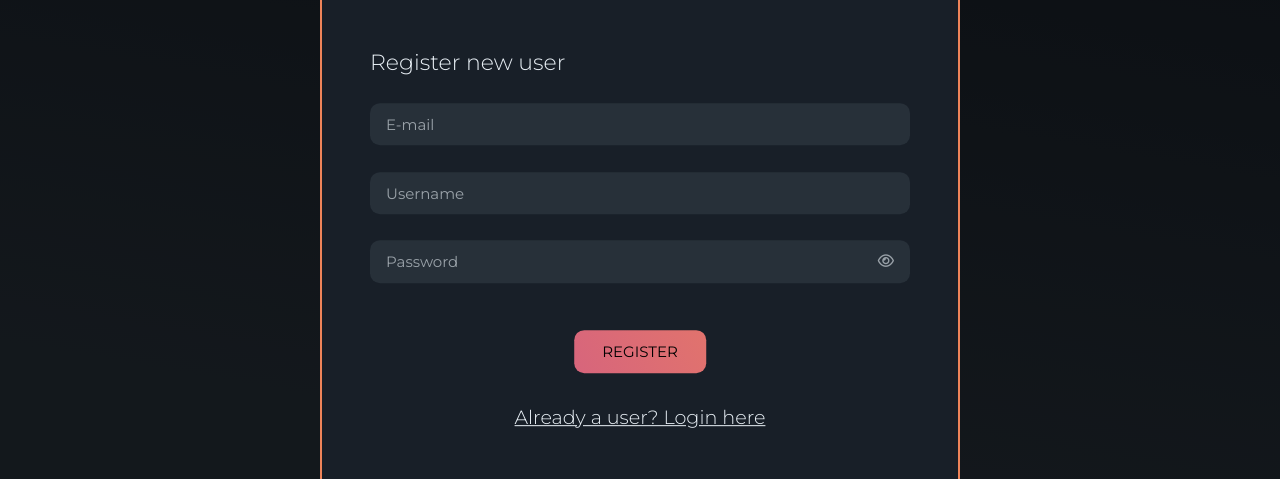
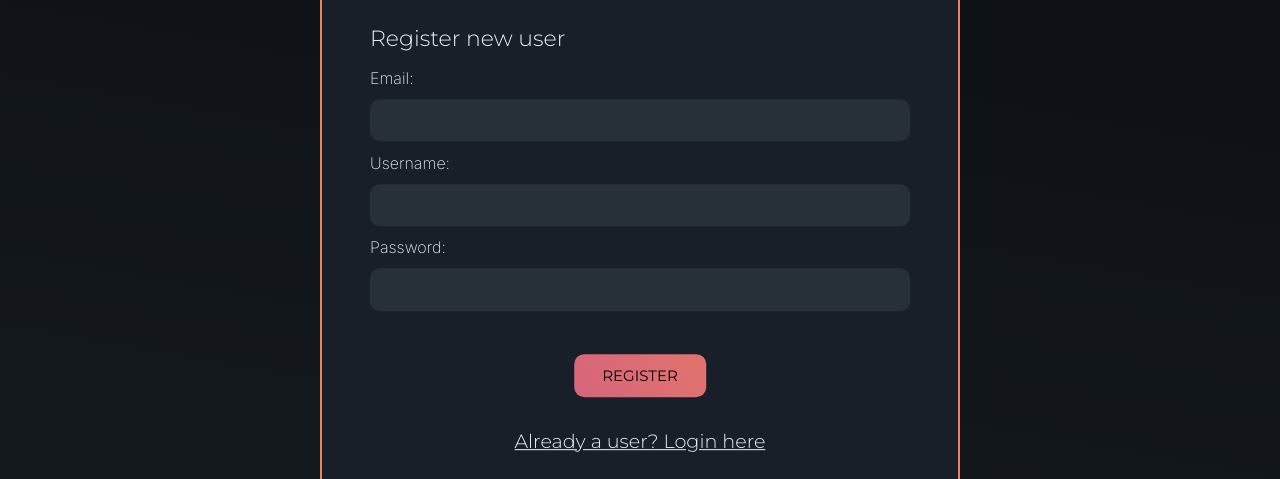
Before and after one commit to oyhub/Semester-Project-2, an Angular app: page / in a window 1280 px wide. Both pictures are taken after a click on the button "REGISTER". Shown: the part 202-681 px from the top of the page. Built offline with nearby package versions, Linux system fonts and the light colour scheme; no server answers; a web font is replaced by a local one.

Commit message:
changes in validationService. added form validation on register

```diff
--- a/src/app/app.constants.ts
+++ b/src/app/app.constants.ts
@@ -16,4 +16,6 @@ export class Constants {
 
   public readonly TOKEN_KEY = 'token';
   public readonly USER_KEY = 'user';
+
+  public readonly INPUT_DELAY = 1200;
 }
--- a/src/app/components/navigation/navigation.component.html
+++ b/src/app/components/navigation/navigation.component.html
@@ -77,35 +77,53 @@
 
 <ng-template #register>
   <h2 class="ws-h3 ws-mb-3">Register new user</h2>
-  <form (ngSubmit)="onRegister()">
-    <ws-input
-      class="ws-mb-1"
-      type="email"
-      label="E-mail"
-      name="email"
-      id="reg-email"
-      #regEmailInput>
-    </ws-input>
-
-    <ws-input
-      class="ws-mb-1"
-      type="text"
-      label="Username"
-      name="username"
-      id="username"
-      #regUsernameInput>
-    </ws-input>
-
-    <ws-input
-      class="ws-mb-1"
-      type="password"
-      label="Password"
-      name="password"
-      id="reg-password"
-      #regPasswordInput>
-    </ws-input>
-
+  <form [formGroup]="regForm" (ngSubmit)="onRegister()">
+    <div>
+      <label for="regEmail">Email:</label>
+      <input class="ws-input__text" type="email" name="regEmail" id="regEmail" formControlName="regEmail">
+      <p *ngIf="regValidationMessage.regEmail" class="ws-input-error-message">{{regValidationMessage.regEmail}}</p>
+    </div>
+    <div>
+      <label for="regUsername">Username:</label>
+      <input class="ws-input__text" type="text" name="regUsername" id="regUsername" formControlName="regUsername">
+      <p *ngIf="regValidationMessage.regUsername" class="ws-input-error-message">{{regValidationMessage.regUsername}}</p>
+    </div>
+    <div>
+      <label for="regPassword">Password:</label>
+      <input class="ws-input__text" type="password" name="regPassword" id="regPassword" formControlName="regPassword">
+      <p *ngIf="regValidationMessage.regPassword" class="ws-input-error-message">{{regValidationMessage.regPassword}}</p>
+    </div>
     <button ws-button class="ws-my-5 ws-center-button-x" type="submit">Register</button>
   </form>
+<!--  <form (ngSubmit)="onRegister()">-->
+<!--    <ws-input-->
+<!--      class="ws-mb-1"-->
+<!--      type="email"-->
+<!--      label="E-mail"-->
+<!--      name="email"-->
+<!--      id="reg-email"-->
+<!--      #regEmailInput>-->
+<!--    </ws-input>-->
+
+<!--    <ws-input-->
+<!--      class="ws-mb-1"-->
+<!--      type="text"-->
+<!--      label="Username"-->
+<!--      name="username"-->
+<!--      id="username"-->
+<!--      #regUsernameInput>-->
+<!--    </ws-input>-->
+
+<!--    <ws-input-->
+<!--      class="ws-mb-1"-->
+<!--      type="password"-->
+<!--      label="Password"-->
+<!--      name="password"-->
+<!--      id="reg-password"-->
+<!--      #regPasswordInput>-->
+<!--    </ws-input>-->
+
+<!--    <button ws-button class="ws-my-5 ws-center-button-x" type="submit">Register</button>-->
+<!--  </form>-->
   <button class="ws-reset-button ws-input-links ws-center-button-x">Already a user? Login here</button>
 </ng-template>
--- a/src/app/components/navigation/navigation.component.ts
+++ b/src/app/components/navigation/navigation.component.ts
@@ -1,6 +1,6 @@
 import {Component, OnDestroy, OnInit, TemplateRef, ViewChild} from '@angular/core';
 import { ScreenWidthDetectionService } from 'src/app/services/screen-width-detection.service';
-import {Subscription} from "rxjs";
+import { Subscription} from "rxjs";
 import {ModalService} from "../../services/modal.service";
 import {InputComponent} from "../inputs/input.component";
 import {Login} from "../../models/login.model";
@@ -8,6 +8,9 @@ import {DataService} from "../../services/data.service";
 import {StorageService} from "../../services/storage.service";
 import {UserService} from "../../services/user.service";
 import {Register} from "../../models/register.model";
+import {FormBuilder, FormGroup, Validators} from "@angular/forms";
+import {ValidationService} from "../../services/validation.service";
+import {Router} from "@angular/router";
 
 @Component({
   selector: 'ws-navigation',
@@ -26,14 +29,18 @@ export class NavigationComponent implements OnInit, OnDestroy {
   private screenSmallSubscription: Subscription;
   private userSubscription: Subscription;
 
+  // Register form variables
+  regForm: FormGroup;
+  regValidationMessage: any;
+
   @ViewChild('login', { static: true }) loginTemplate;
   @ViewChild('logout', { static: true }) logoutTemplate;
   @ViewChild('register', { static: true }) registerTemplate;
   @ViewChild('emailInput') email: InputComponent;
   @ViewChild('passwordInput') password: InputComponent;
-  @ViewChild('regEmailInput') regEmail: InputComponent;
-  @ViewChild('regPasswordInput') regPassword: InputComponent;
-  @ViewChild('regUsernameInput') regUsername: InputComponent;
+  // @ViewChild('regEmailInput') regEmail: InputComponent;
+  // @ViewChild('regPasswordInput') regPassword: InputComponent;
+  // @ViewChild('regUsernameInput') regUsername: InputComponent;
 
 
   constructor(
@@ -41,7 +48,10 @@ export class NavigationComponent implements OnInit, OnDestroy {
     public modalService: ModalService,
     private dataService: DataService,
     private storageService: StorageService,
-    private userService: UserService
+    private userService: UserService,
+    private formBuilder: FormBuilder,
+    private validationService: ValidationService,
+    private router: Router
   ) {
       this.modalService.showModal$.subscribe(show => this.showModal = show);
   }
@@ -65,6 +75,38 @@ export class NavigationComponent implements OnInit, OnDestroy {
         this.isLoggedIn = status;
       }
     );
+
+    this.regForm = this.formBuilder.group({
+      regEmail: ['', [Validators.required, Validators.pattern('^[a-zA-Z0-9._%+-]+@stud\.noroff\.no$')]],
+      regUsername: ['', [Validators.required, Validators.pattern('^[a-zA-Z0-9\s]+$')]],
+      regPassword: ['', [Validators.required, Validators.pattern('^[^\\s]+$'), Validators.minLength(6)]]
+    });
+
+    this.validationService.setValidationMessages({
+      regEmail: {
+        required: 'You need to fill in a email adress',
+        pattern: 'You need to fill in a valid @stud.noroff.no email adress'
+      },
+      regUsername: {
+        required: 'You need to fill in a username',
+        pattern: 'The username can only contain alphanumeric characters'
+      },
+      regPassword: {
+        required: 'You need to fill in a password',
+        pattern: 'The password can not contain any spaces',
+        minLength: 'The password must be 6 or more characters'
+      }
+    });
+    this.regValidationMessage = this.validationService.resetValidationMessages(this.regForm);
+
+    // this.regForm.valueChanges.pipe(debounceTime(1200)).subscribe(value => {
+    //   console.log(value)
+    //   this.regValidationMessage = this.validationService.getValidationMessages(this.regForm);
+    // });
+
+    this.validationService.trackFieldChanges(this.regForm, (fieldName, validationMessage) => {
+      this.regValidationMessage[fieldName] = validationMessage;
+    });
 
   }
 
@@ -107,15 +149,15 @@ export class NavigationComponent implements OnInit, OnDestroy {
   }
 
   onRegister() {
-    if (!this.regEmail.inputValue || !this.regPassword.inputValue || !this.regUsername.inputValue) {
-      alert('Please write in register details');
-      return;
+    if (this.regForm.status === 'INVALID'){
+      this.regValidationMessage = this.validationService.getValidationMessages(this.regForm);
+      return
     }
 
     const register: Register = {
-      name: this.regUsername.inputValue.trim(),
-      email: this.regEmail.inputValue.trim(),
-      password: this.regPassword.inputValue.trim()
+      name: this.regForm.controls['regName'].value,
+      email: this.regForm.controls['regEmail'].value,
+      password: this.regForm.controls['regPassword'].value
     }
 
     this.dataService.register(register);
@@ -131,6 +173,7 @@ export class NavigationComponent implements OnInit, OnDestroy {
     this.storageService.clearAllStorage();
     this.userService.checkIfUserExist();
     this.modalService.closeModal()
+    this.router.navigateByUrl('/');
   }
 
 }
--- a/src/app/pages/profile/profile.component.ts
+++ b/src/app/pages/profile/profile.component.ts
@@ -1,6 +1,6 @@
 import {Component, ElementRef, OnInit, ViewChild} from '@angular/core';
 import {DataService} from "../../services/data.service";
-import {debounceTime, forkJoin, map, Observable, of} from "rxjs";
+import { forkJoin, map, Observable, of} from "rxjs";
 import {InputComponent} from "../../components/inputs/input.component";
 import {Avatars} from "../../models/avatars.model";
 import { FormBuilder, FormGroup, Validators} from "@angular/forms";
@@ -69,14 +69,14 @@ export class ProfileComponent implements OnInit {
     this.validationService.setValidationMessages({
       avatarFromUrl: {
         required: 'A URL is required',
-        pattern: 'Please make sure the URL is a string'
+        pattern: 'Please make input is avalid URL'
       }
     });
 
     this.validationMessage = this.validationService.resetValidationMessages(this.avatarFormFromUrl);
 
-    this.avatarFormFromUrl.valueChanges.pipe(debounceTime(1200)).subscribe(value => {
-      this.validationMessage = this.validationService.getValidationMessages(this.avatarFormFromUrl);
+    this.validationService.trackFieldChanges(this.avatarFormFromUrl, (fieldName, validationMessage) => {
+      this.validationMessage[fieldName] = validationMessage;
     });
   }
 
@@ -117,7 +117,12 @@ export class ProfileComponent implements OnInit {
   updateAvatar() {
     if (this.avatarFormFromUrl.status === 'INVALID'){
       this.validationMessage = this.validationService.getValidationMessages(this.avatarFormFromUrl);
+      return
     }
+    this.dataService.updateAvatar(this.avatarFormFromUrl.controls['avatarFromUrl'].value).subscribe({
+      next: (response: any) => {alert('Avatar image updated')},
+      error: (error: any) => {alert('Something went wrong')}
+    });
   }
 
   updateLocalAvatar() {
--- a/src/app/services/validation.service.ts
+++ b/src/app/services/validation.service.ts
@@ -1,5 +1,7 @@
 import { Injectable } from '@angular/core';
 import {FormGroup} from "@angular/forms";
+import {debounceTime, distinctUntilChanged} from "rxjs";
+import {Constants} from "../app.constants";
 
 @Injectable({
   providedIn: 'root'
@@ -8,7 +10,7 @@ export class ValidationService {
 
   private validationMessages: any = {};
 
-  constructor() { }
+  constructor(private constants: Constants) { }
 
   setValidationMessages(messages: any) {
     this.validationMessages = messages;
@@ -38,4 +40,18 @@ export class ValidationService {
     });
     return messages;
   }
+
+  trackFieldChanges(formGroup: FormGroup, onFieldChange: (fieldName: string, validationMessage: string) => void): void {
+    Object.keys(formGroup.controls).forEach((key) => {
+      formGroup.get(key).valueChanges
+        .pipe(
+          debounceTime(this.constants.INPUT_DELAY),
+          distinctUntilChanged()
+        )
+        .subscribe((value) => {
+          const validationMessage = this.getValidationMessages(formGroup)[key];
+          onFieldChange(key, validationMessage);
+        });
+    });
+  }
 }
```
Also changed, not shown: 1 other file (tests, documents, lock files or other folders).
